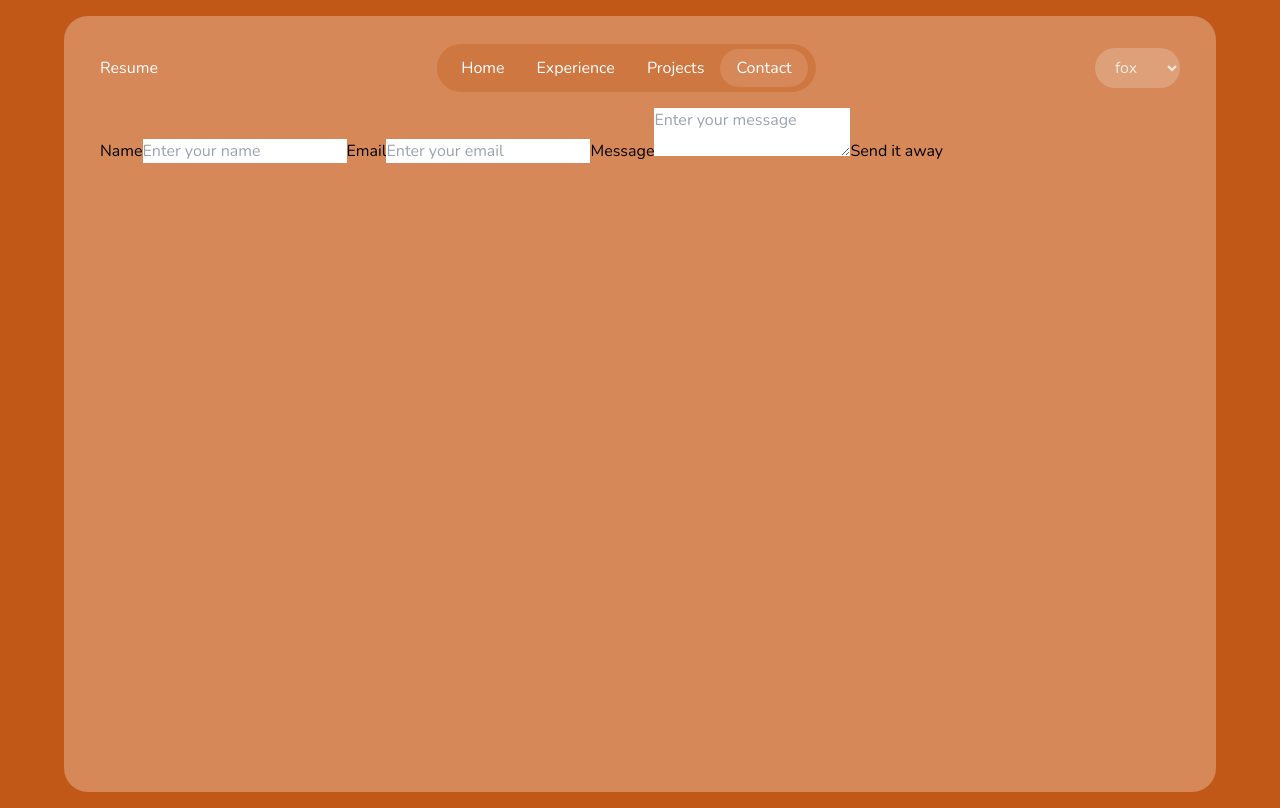
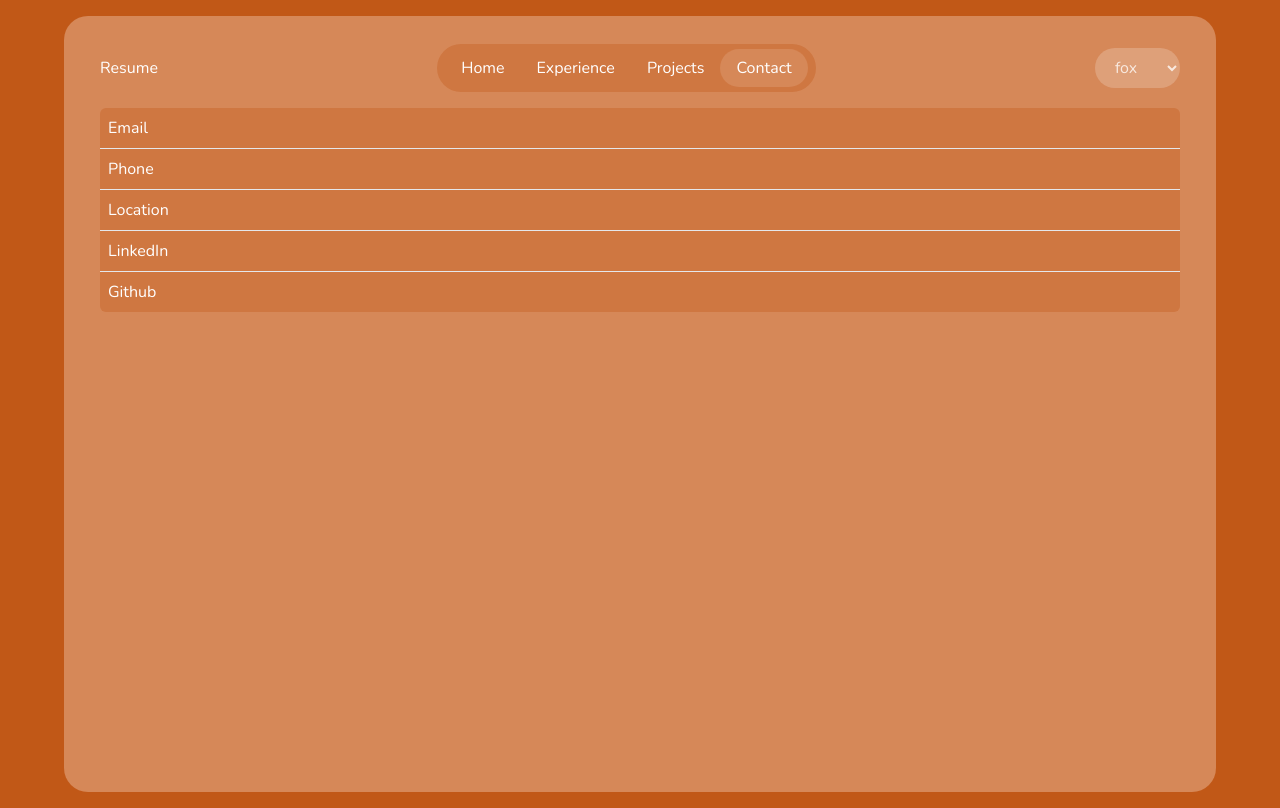
Before and after one commit to MiladKarandish/portfolio-v2, a Next.js app: page /contact in a window 1280 px wide. Built offline with nearby package versions, Linux system fonts and the light colour scheme.

Commit message:
feat: contact page initiated

```diff
--- a/src/app/(portfolio)/contact/page.tsx
+++ b/src/app/(portfolio)/contact/page.tsx
@@ -1,26 +1,20 @@
-"use client";
+import { contactLinks } from "@/data/contacts";
 
-import { useActionState } from "react";
-
-import { onSubmitEmail } from "@/services/contact/actions/contact";
-
-const Contact = () => {
-  const [state, formAction] = useActionState(onSubmitEmail, undefined);
-
+const ContactPage = () => {
   return (
-    <form action={formAction} className={`text-black`}>
-      <label htmlFor="name">Name</label>
-      <input type="text" name="name" placeholder="Enter your name" required />
-
-      <label htmlFor="email">Email</label>
-      <input type="email" name="email" placeholder="Enter your email" required />
-
-      <label htmlFor="message">Message</label>
-      <textarea name="message" placeholder="Enter your message" required></textarea>
-
-      <button type="submit">Send it away</button>
-    </form>
+    <main>
+      {/* Contact addresses */}
+      <>
+        <ul className={`bg-800 rounded-md divide-y`}>
+          {contactLinks.map((contactLink) => (
+            <li key={contactLink.title} className={`p-2`}>
+              {contactLink.name}
+            </li>
+          ))}
+        </ul>
+      </>
+    </main>
   );
 };
 
-export default Contact;
+export default ContactPage;
--- /dev/null
+++ b/src/app/(portfolio)/contact/sdfafsad.tsx
@@ -0,0 +1,26 @@
+"use client";
+
+import { useActionState } from "react";
+
+import { onSubmitEmail } from "@/services/contact/actions/contact";
+
+const Contact = () => {
+  const [state, formAction] = useActionState(onSubmitEmail, undefined);
+
+  return (
+    <form action={formAction} className={`text-black`}>
+      <label htmlFor="name">Name</label>
+      <input type="text" name="name" placeholder="Enter your name" required />
+
+      <label htmlFor="email">Email</label>
+      <input type="email" name="email" placeholder="Enter your email" required />
+
+      <label htmlFor="message">Message</label>
+      <textarea name="message" placeholder="Enter your message" required></textarea>
+
+      <button type="submit">Send it away</button>
+    </form>
+  );
+};
+
+export default Contact;
--- a/src/app/(portfolio)/experience/page.tsx
+++ b/src/app/(portfolio)/experience/page.tsx
@@ -1,6 +1,6 @@
 import { experiences } from "@/data/experiences";
 
-const Experience = () => {
+const ExperiencePage = () => {
   return (
     <main className={``}>
       <h1 className={`mb-4 text-4xl`}>Experiecnes</h1>
@@ -33,4 +33,4 @@ const Experience = () => {
   );
 };
 
-export default Experience;
+export default ExperiencePage;
--- a/src/app/(portfolio)/page.tsx
+++ b/src/app/(portfolio)/page.tsx
@@ -1,3 +1,3 @@
-export default function Home() {
+export default function HomePage() {
   return <main></main>;
 }
--- a/src/app/(portfolio)/projects/page.tsx
+++ b/src/app/(portfolio)/projects/page.tsx
@@ -1,6 +1,6 @@
 import { projects } from "@/data/projects";
 
-const Projects = () => {
+const ProjectsPage = () => {
   return (
     <main>
       <ul className={`space-y-4`}>
@@ -39,4 +39,4 @@ const Projects = () => {
   );
 };
 
-export default Projects;
+export default ProjectsPage;
--- a/src/data/contacts.tsx
+++ b/src/data/contacts.tsx
@@ -3,6 +3,7 @@ import { FaLocationDot } from "react-icons/fa6";
 import { MdEmail } from "react-icons/md";
 
 export interface IContactLinks {
+  name: string;
   title: string;
   href: string;
   icon: React.ReactNode;
@@ -10,26 +11,31 @@ export interface IContactLinks {
 
 export const contactLinks: IContactLinks[] = [
   {
+    name: "Email",
     title: "miladkaarandish@gmail.com",
     href: "mailto:miladkaarandish@gmail.com",
     icon: <MdEmail />,
   },
   {
+    name: "Phone",
     title: "+98 936 682 0123",
     href: "tel:+989366820123",
     icon: <FaPhoneAlt />,
   },
   {
+    name: "Location",
     title: "Shiraz, Iran",
     href: "https://maps.app.goo.gl/dWDfQpdb9SjYH2QJ9",
     icon: <FaLocationDot />,
   },
   {
+    name: "LinkedIn",
     title: "linkedin.com/in/milad-karandish",
     href: "https://www.linkedin.com/in/milad-karandish",
     icon: <FaLinkedinIn />,
   },
   {
+    name: "Github",
     title: "github.com/MiladKarandish",
     href: "https://github.com/MiladKarandish",
     icon: <FaGithub />,
```
